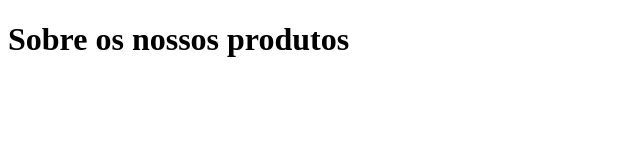
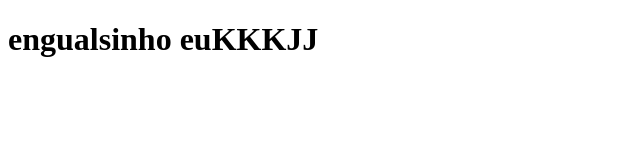
Before and after one commit to manumanu707/raycapotrastes, a plain HTML site: page index.html in a window 1280 px wide. Shown: the whole page, without its empty margins (0-640 px from the left). Drawn offline with Linux system fonts and the light colour scheme.

Commit message:
engualsinho

```diff
--- a/index.html
+++ b/index.html
@@ -6,6 +6,6 @@
     <title>Capotrastes Em Hallownest</title>
 </head>
 <body>
-    <h1>Sobre os nossos produtos</h1>
+    <h1>engualsinho euKKKJJ</h1>
 </body>
 </html>
```
